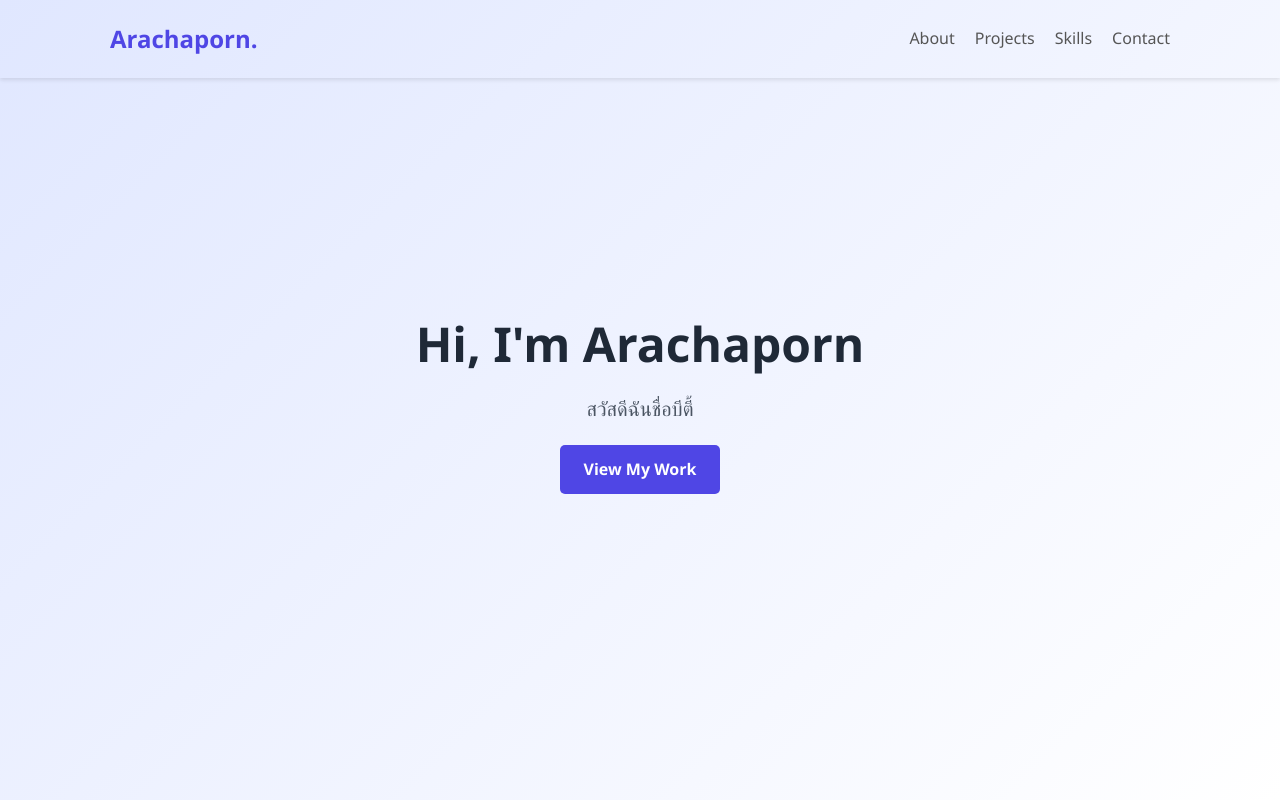
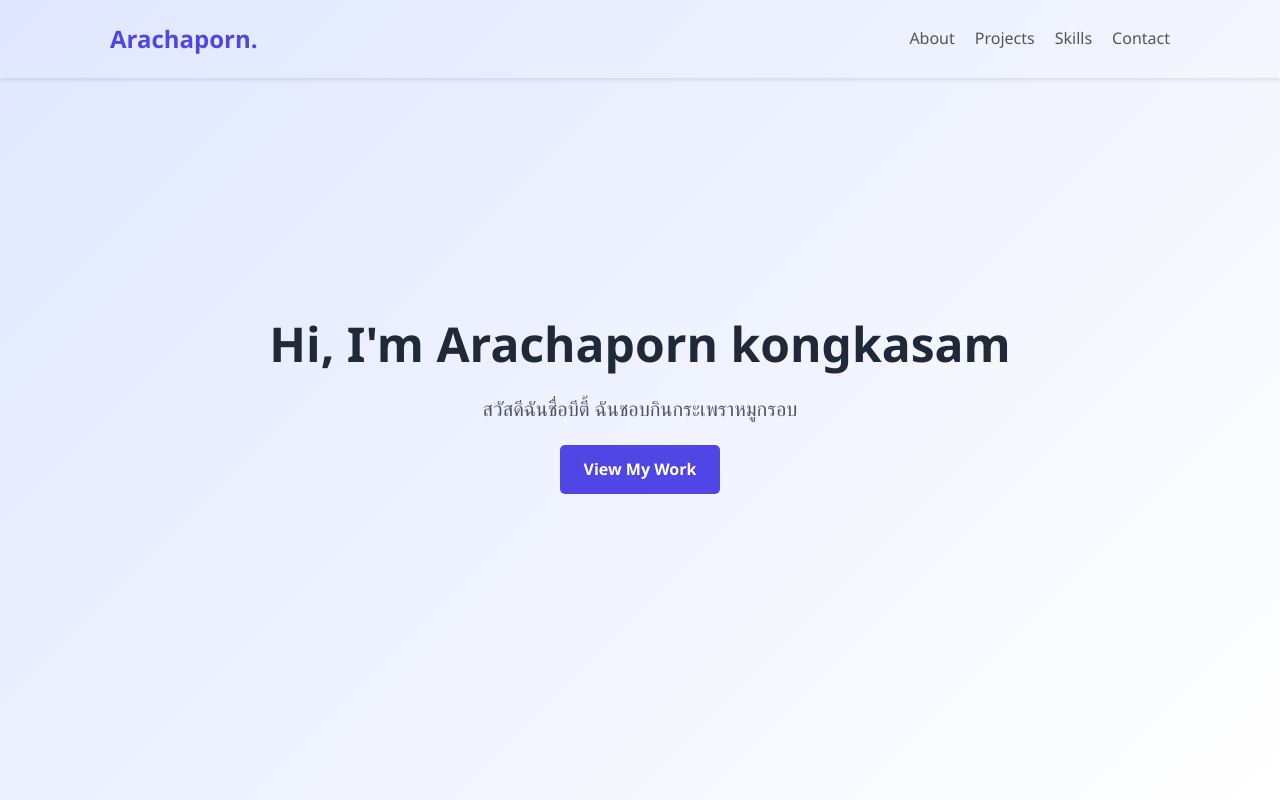
Before and after one commit to classp6213086-bot/classp6213086, a plain HTML site: page index.html in a window 1280 px wide. Shown: the top 800 px of the page. Drawn offline with Linux system fonts and the light colour scheme.

Commit message:
Update index.html

```diff
--- a/index.html
+++ b/index.html
@@ -190,8 +190,8 @@
     </header>
 
     <div class="hero">
-        <h1>Hi, I'm Arachaporn</h1>
-        <p> สวัสดีฉันชื่อบีตี้ </p>
+        <h1>Hi, I'm Arachaporn kongkasam </h1>
+        <p> สวัสดีฉันชื่อบีตี้ ฉันชอบกินกระเพราหมูกรอบ </p>
         <a href="#projects" class="btn">View My Work</a>
     </div>
 
```
